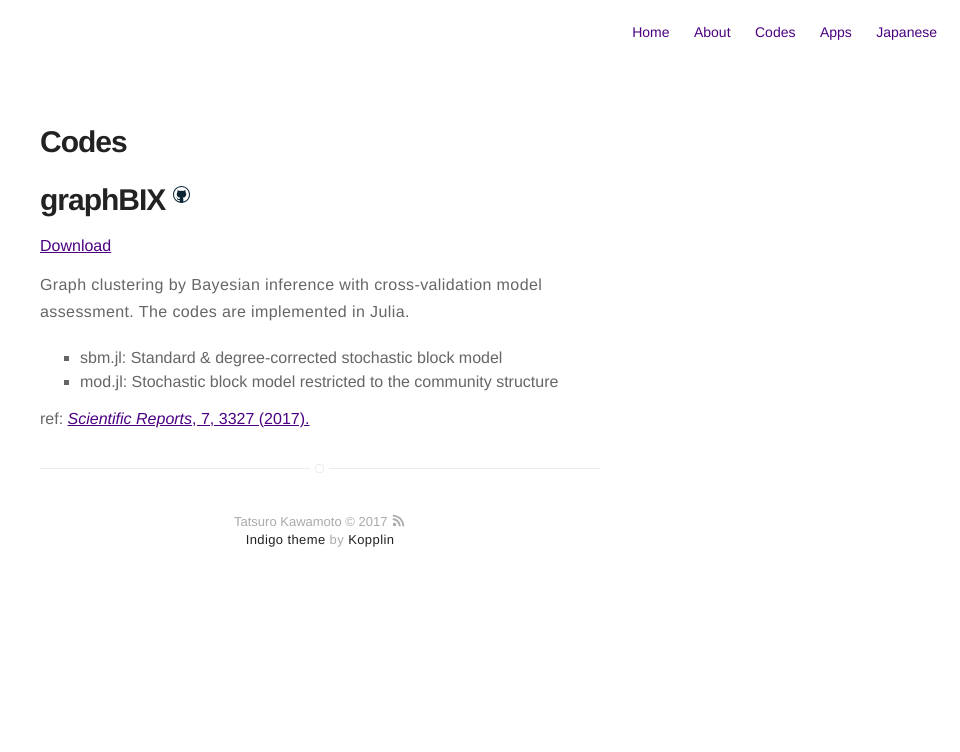
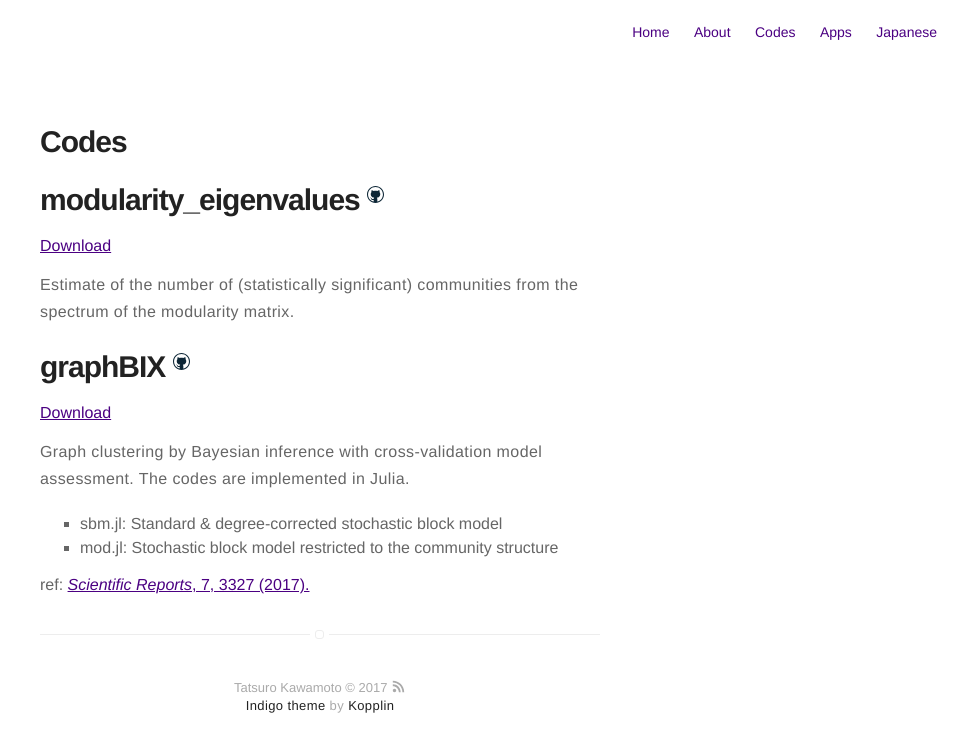
Before and after one commit to tatsuro-kawamoto/tatsuro-kawamoto.github.io, a Jekyll site: the page built from codes.html, in a window 1280 px wide. Shown: the top 752 px of the page, without its empty margins (320-1280 px from the left). Built offline with Jekyll 4.4.1, drawn with Linux system fonts in a browser that asks for light colours.

Commit message:
Add modularity_eigenvalues in CODES.

```diff
--- a/codes.html
+++ b/codes.html
@@ -8,12 +8,21 @@ title: Codes
 <section class="list">
 <h1>Codes</h1>
 
+
+<h1>modularity_eigenvalues <a class="link" data-title="https://github.com/tatsuro-kawamoto/modularity_eigenvalues" href="https://github.com/tatsuro-kawamoto/modularity_eigenvalues" target="_blank">
+<svg class="icon icon-github"><use xlink:href="#icon-github"></use></svg>
+</a></h1>
+<!-- Place this tag where you want the button to render. -->
+<a class="github-button" href="https://github.com/tatsuro-kawamoto/modularity_eigenvalues/archive/master.zip" data-icon="octicon-cloud-download" data-size="large" aria-label="Download tatsuro-kawamoto/graphBIX on GitHub">Download</a>
+
+<p>Estimate of the number of (statistically significant) communities from the spectrum of the modularity matrix.</p>
+
+
 <h1>graphBIX <a class="link" data-title="https://github.com/tatsuro-kawamoto/graphBIX" href="https://github.com/tatsuro-kawamoto/graphBIX" target="_blank">
 <svg class="icon icon-github"><use xlink:href="#icon-github"></use></svg>
 </a></h1>
 <!-- Place this tag where you want the button to render. -->
 <a class="github-button" href="https://github.com/tatsuro-kawamoto/graphBIX/archive/master.zip" data-icon="octicon-cloud-download" data-size="large" aria-label="Download tatsuro-kawamoto/graphBIX on GitHub">Download</a>
-
 
 <p>Graph clustering by Bayesian inference with cross-validation model assessment. The codes are implemented in Julia.</p>
 <ul style="list-style-type:square;">
```
